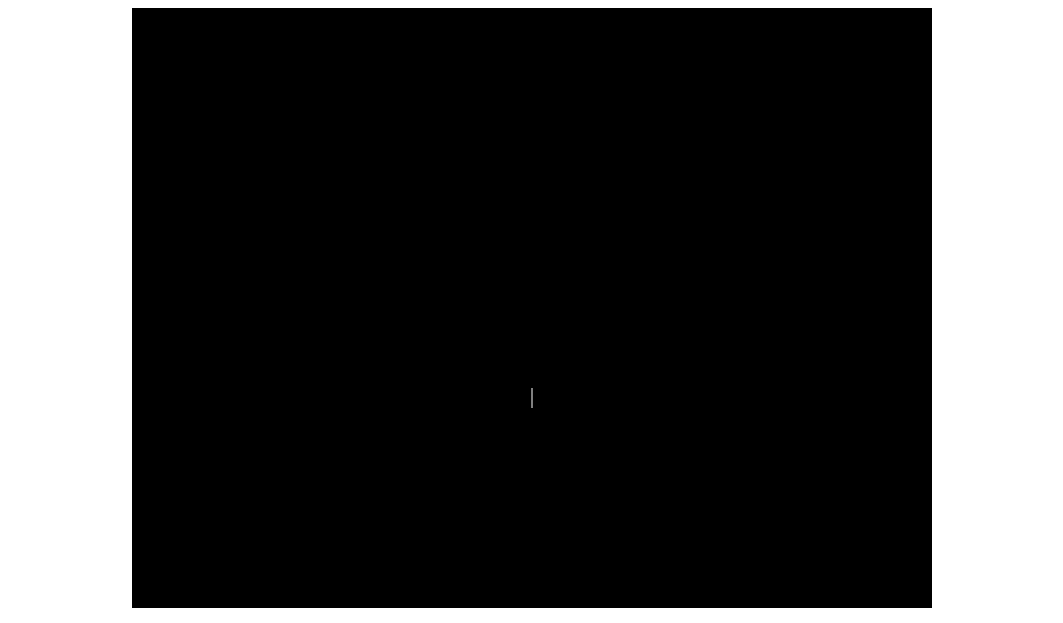
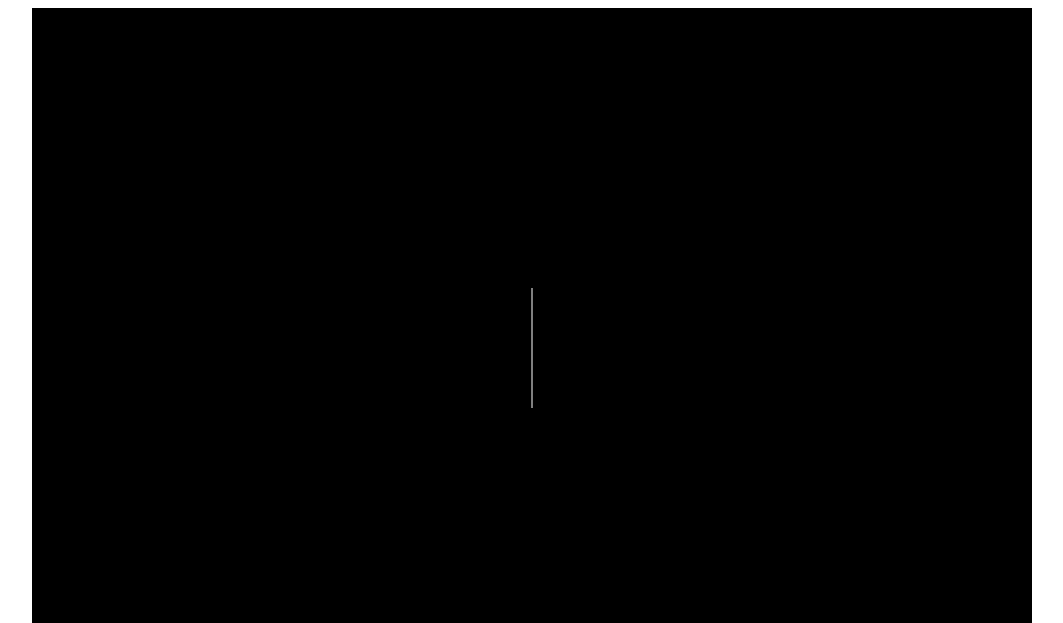
Before and after one commit to Dr-RayLight/recursive_tree_practice, a plain HTML site: page App/index.html in a window 1280 px wide. Shown: the top 623 px of the page, without its empty margins (108-1171 px from the left). Drawn offline with Linux system fonts and the light colour scheme.

Commit message:
Update: finish all version single.

```diff
--- a/App/index.html
+++ b/App/index.html
@@ -28,7 +28,7 @@
 
 <body>
 
-    <canvas id="treeCanvas" width="800" height="600"></canvas>
+    <canvas id="treeCanvas" width="1000" height="800"></canvas>
 
     <div class="layout">
         <h1 id="txtLevel"></h1>
@@ -54,7 +54,7 @@
         const MAX_BRANCH_DEPTH = 5;
 
         const TREE_BRANCH_COLOR = 'white';
-        const TREE_BRANCH_LENGTHS = [100, 80, 56, 43, 34];
+        const TREE_BRANCH_LENGTHS = [120, 80, 50, 30, 15];
 
         // Petal of tree
         const PETAL_STYLE_RAIDNS = [0, 60, 120, 180, 240, 300].map(_ => _ * Math.PI / 180);
@@ -72,7 +72,7 @@
         const ctx = canvas.getContext('2d');
 
         const startX = canvas.width / 2;
-        const startY = canvas.height - (canvas.height / 3);
+        const startY = canvas.height / 2;
 
         const VERSION = {
             ONE: 'one',
@@ -88,7 +88,8 @@
             if (depth === 0)
                 return;
 
-            const branchLength = 100 * (depth / MAX_BRANCH_DEPTH);
+            const branchDepth = currentLevel > MAX_BRANCH_DEPTH ? MAX_BRANCH_DEPTH : currentLevel;
+            const branchLength = TREE_BRANCH_LENGTHS.slice(0, branchDepth).reverse()[depth - 1];
             const x2 = x1 + Math.cos(angle) * branchLength;
             const y2 = y1 + Math.sin(angle) * branchLength;
 
@@ -161,7 +162,7 @@
                 const angle = i * angleStep + rotationOffset;
                 const radius = i % 2 === 0 ? outerRadius : innerRadius;
 
-                if (i % 2 === 0){
+                if (i % 2 === 0) {
                     innerAngles.push({
                         angle,
                         innerRadius
```
